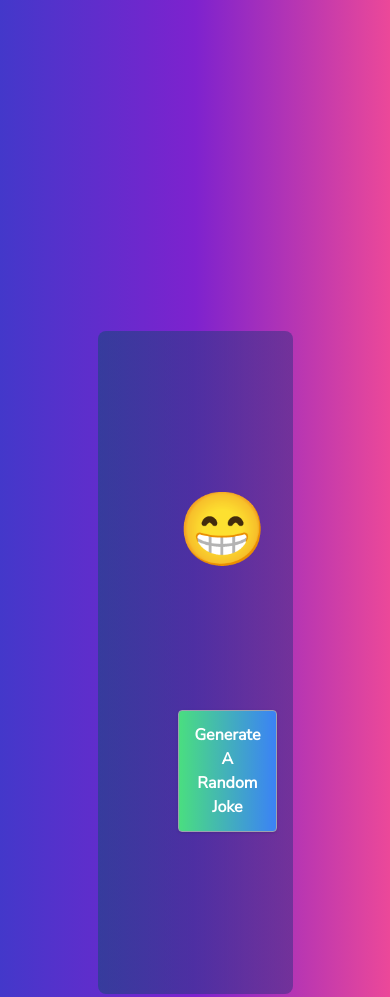
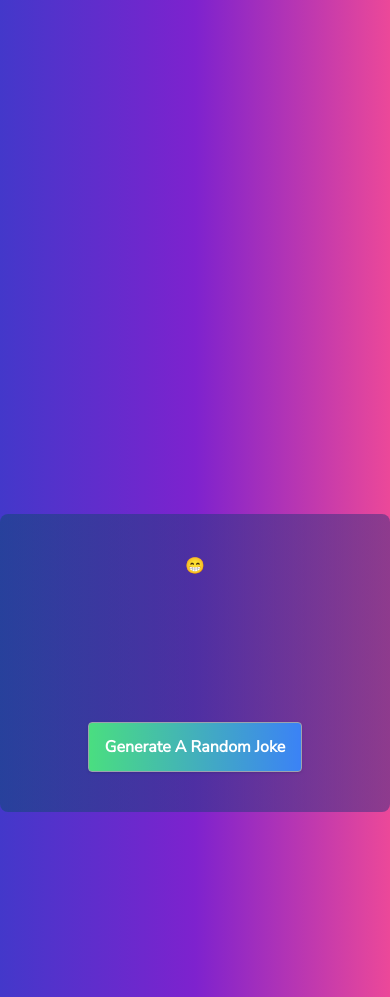
Before and after one commit to AquaRush/JSJokeGenerator, a plain HTML site: page index.html in a window 390 px wide. Shown: the top 997 px of the page. Drawn offline with nearby package versions, Linux system fonts and the light colour scheme.

Commit message:
Added additional classes to the elements in order to fix responsive design on mobile/medium-sized devices.

```diff
--- a/index.html
+++ b/index.html
@@ -14,20 +14,32 @@
 
     <body>
 
+        <!-- Main section -->
         <section
             class="bg-gradient-to-r from-indigo-700 via-purple-700 to-pink-500 parent h-screen flex flex-col items-center justify-center">
 
-            <article class="container flex flex-col items-center justify-center child size-6/12 max-w-3xl mx-auto px-20 bg-gradient-to-r bg-gradient-to-r from-sky-900/50 to-indigo-900/50 rounded-lg">
+            <!-- Article tag containing rest of the elements -->
+            <article
+                class="container sm:size-6/12 md:w-50 lg:w-50 xl:w-50 2xl:w-50 flex flex-col items-center justify-center child  max-w-3xl mx-auto px-20 bg-gradient-to-r bg-gradient-to-r from-sky-900/50 to-indigo-900/50 rounded-lg">
 
-                <h2 class="child overflow-auto text-7xl mx-auto text-center py-10">&#128513;</h2>
+                <!-- Smiley emoji -->
+                <h2 class="child overflow-auto sm:text-xl md:text-7xl ld:text-7xl mx-auto text-center py-10">
+                    &#128513;
+                </h2>
 
+                <!-- Setup question of joke API -->
                 <p id="joke-setup" class="text-rose-200 my-4 mx-auto text-center text-lg"></p>
 
+                <!-- Loading animation -->
                 <span id="animation"></span>
 
+                <!-- Setup answer of joke API -->
                 <p id="joke-punchline" class="text-emerald-200 my-4 mx-auto text-center text-lg"></p>
 
-                <button id="button" type="button" class="mx-auto bg-gradient-to-r from-green-400 text-white to-blue-500 hover:from-indigo-700 hover:to-pink-500 font-semibold py-3 px-4 my-10 border border-gray-400 rounded shadow">
+                <!-- Generate joke button -->
+                <button id="button" type="button"
+                    class="mx-auto sm:w-50 lg:w-50 xl:w-50 2xl:w-50
+                    bg-gradient-to-r from-green-400 text-white to-blue-500 hover:from-indigo-700 hover:to-pink-500 font-semibold sm:py-3 sm:px-4 md:py-4 md:px-2 sm:py-4 sm:px-2 my-10 py-3 px-4 border border-gray-400 rounded shadow">
                     Generate A Random Joke
                 </button>
 
```
